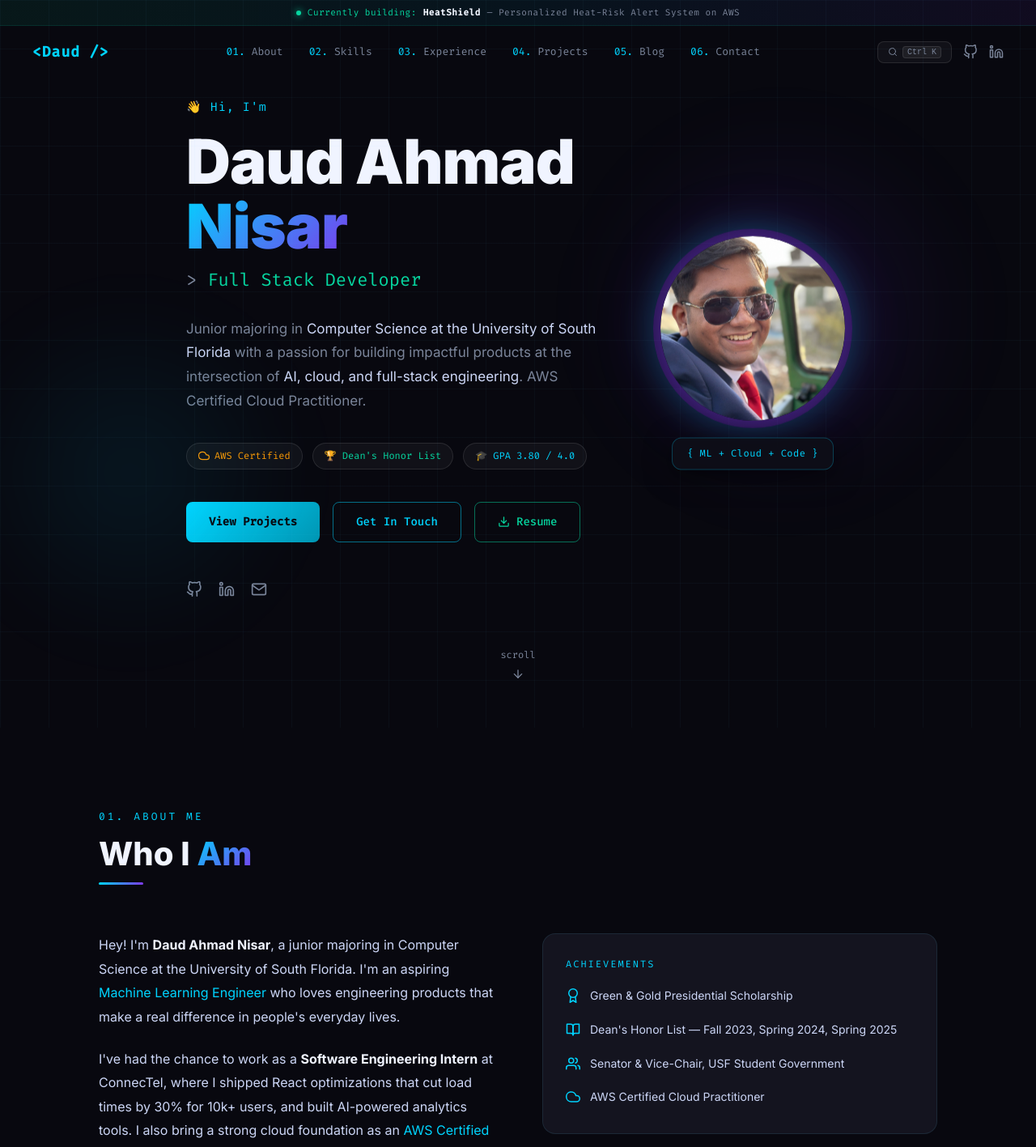
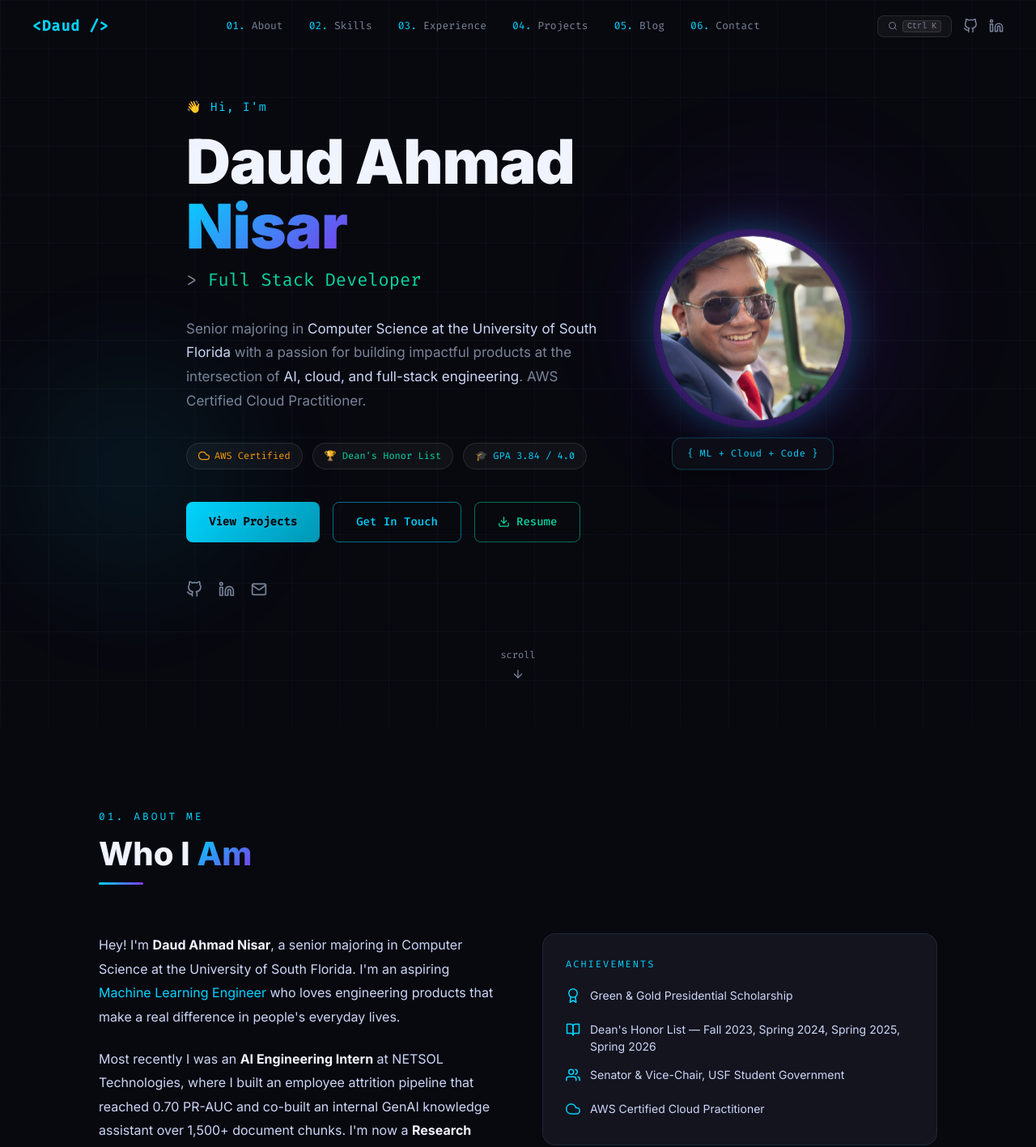
Before and after one commit to therealdaud/portfolio, a React (Vite) app: page / in a window 1280 px wide. Shown: the top 1417 px of the page at 81% size. Built offline with nearby package versions, Linux system fonts and the light colour scheme.

Commit message:
Update resume to v12.0, add PALM Lab and NETSOL roles, drop ConnecTel, remove announcement bar

```diff
--- a/index.html
+++ b/index.html
@@ -7,7 +7,7 @@
 
     <!-- Primary SEO -->
     <title>Daud Ahmad Nisar — CS Student & Software Engineer</title>
-    <meta name="description" content="Daud Ahmad Nisar is a Computer Science student at the University of South Florida, Software Engineering Intern at ConnecTel, and AWS Certified Cloud Practitioner building AI-powered web and cloud applications." />
+    <meta name="description" content="Daud Ahmad Nisar is a senior Computer Science student at the University of South Florida, AI Engineering Intern at NETSOL Technologies, Research Assistant at PALM Lab, and AWS Certified Cloud Practitioner building AI, ML, and cloud-powered applications." />
     <meta name="keywords" content="Daud Ahmad Nisar, Daud Nisar, University of South Florida, USF Computer Science, Software Engineer, AWS Certified, React Developer, Machine Learning, Full Stack Developer" />
     <meta name="author" content="Daud Ahmad Nisar" />
     <meta name="robots" content="index, follow" />
@@ -17,14 +17,14 @@
     <meta property="og:type"        content="website" />
     <meta property="og:url"         content="https://daudnisar.com" />
     <meta property="og:title"       content="Daud Ahmad Nisar — CS Student & Software Engineer" />
-    <meta property="og:description" content="Junior CS student at USF, Software Engineering Intern, AWS Certified Cloud Practitioner, and builder of AI-powered applications." />
+    <meta property="og:description" content="Senior CS student at USF, AI Engineering Intern at NETSOL, Research Assistant at PALM Lab, AWS Certified Cloud Practitioner, and builder of AI-powered applications." />
     <meta property="og:image"       content="https://daudnisar.com/avatar.JPG" />
     <meta property="og:site_name"   content="Daud Ahmad Nisar" />
 
     <!-- Twitter Card -->
     <meta name="twitter:card"        content="summary_large_image" />
     <meta name="twitter:title"       content="Daud Ahmad Nisar — CS Student & Software Engineer" />
-    <meta name="twitter:description" content="Junior CS student at USF, Software Engineering Intern, AWS Certified Cloud Practitioner." />
+    <meta name="twitter:description" content="Senior CS student at USF, AI Engineering Intern at NETSOL, Research Assistant at PALM Lab, AWS Certified Cloud Practitioner." />
     <meta name="twitter:image"       content="https://daudnisar.com/avatar.JPG" />
 
     <!-- JSON-LD Structured Data -->
@@ -36,11 +36,11 @@
       "alternateName": ["Daud Nisar", "Daud Ahmad"],
       "url": "https://daudnisar.com",
       "image": "https://daudnisar.com/avatar.JPG",
-      "jobTitle": "Software Engineering Intern",
-      "description": "Computer Science student at the University of South Florida, AWS Certified Cloud Practitioner, and Software Engineering Intern building AI and cloud-powered applications.",
+      "jobTitle": "AI Engineering Intern",
+      "description": "Senior Computer Science student at the University of South Florida, AWS Certified Cloud Practitioner, AI Engineering Intern, and Research Assistant building AI, ML, and cloud-powered applications.",
       "worksFor": {
         "@type": "Organization",
-        "name": "ConnecTel"
+        "name": "NETSOL Technologies Inc."
       },
       "alumniOf": {
         "@type": "CollegeOrUniversity",
@@ -52,7 +52,7 @@
         "https://linkedin.com/in/daudahmadnisar"
       ],
       "email": "daudnisar1@gmail.com",
-      "knowsAbout": ["React", "Python", "Machine Learning", "AWS", "Node.js", "TypeScript", "Cloud Computing"]
+      "knowsAbout": ["React", "Python", "Machine Learning", "AWS", "Node.js", "TypeScript", "Cloud Computing", "LLM Evaluation", "RAG", "XGBoost", "LangGraph"]
     }
     </script>
   </head>
--- a/src/components/About.tsx
+++ b/src/components/About.tsx
@@ -4,7 +4,7 @@
 import { FiAward, FiBookOpen, FiUsers, FiCloud } from 'react-icons/fi';
 
 const stats = [
-  { value: '3.80', label: 'GPA', icon: '🎓' },
+  { value: '3.84', label: 'GPA', icon: '🎓' },
   { value: '3+',   label: 'Projects Built', icon: '🚀' },
   { value: '500+', label: 'Lives Impacted', icon: '🌍' },
   { value: '10+',  label: 'Bills Drafted', icon: '📜' },
@@ -12,7 +12,7 @@
 
 const highlights = [
   { icon: <FiAward size={18} />,    text: "Green & Gold Presidential Scholarship" },
-  { icon: <FiBookOpen size={18} />, text: "Dean's Honor List — Fall 2023, Spring 2024, Spring 2025" },
+  { icon: <FiBookOpen size={18} />, text: "Dean's Honor List — Fall 2023, Spring 2024, Spring 2025, Spring 2026" },
   { icon: <FiUsers size={18} />,    text: "Senator & Vice-Chair, USF Student Government" },
   { icon: <FiCloud size={18} />, text: "AWS Certified Cloud Practitioner" },
 ];
@@ -42,15 +42,17 @@
             transition={{ duration: 0.6, delay: 0.2 }}
           >
             <p style={{ fontSize: 16, color: 'var(--text)', lineHeight: 1.85, marginBottom: 22 }}>
-              Hey! I'm <strong style={{ color: 'var(--heading)' }}>Daud Ahmad Nisar</strong>, a junior majoring in Computer Science at the
+              Hey! I'm <strong style={{ color: 'var(--heading)' }}>Daud Ahmad Nisar</strong>, a senior majoring in Computer Science at the
               University of South Florida. I'm an aspiring{' '}
               <span style={{ color: 'var(--accent)' }}>Machine Learning Engineer</span> who loves engineering products
               that make a real difference in people's everyday lives.
             </p>
             <p style={{ fontSize: 16, color: 'var(--text)', lineHeight: 1.85, marginBottom: 22 }}>
-              I've had the chance to work as a <strong style={{ color: 'var(--heading)' }}>Software Engineering Intern</strong>{' '}
-              at ConnecTel, where I shipped React optimizations that cut load times by 30% for 10k+ users, and built
-              AI-powered analytics tools. I also bring a strong cloud foundation as an{' '}
+              Most recently I was an <strong style={{ color: 'var(--heading)' }}>AI Engineering Intern</strong>{' '}
+              at NETSOL Technologies, where I built an employee attrition pipeline that reached 0.70 PR-AUC and
+              co-built an internal GenAI knowledge assistant over 1,500+ document chunks. I'm now a{' '}
+              <strong style={{ color: 'var(--heading)' }}>Research Assistant at PALM Lab</strong>, building multilingual
+              benchmarks for LLM web agents. I also bring a strong cloud foundation as an{' '}
               <span style={{ color: 'var(--accent)' }}>AWS Certified Cloud Practitioner</span>.
             </p>
             <p style={{ fontSize: 16, color: 'var(--text)', lineHeight: 1.85, marginBottom: 36 }}>
--- a/src/components/Experience.tsx
+++ b/src/components/Experience.tsx
@@ -1,6 +1,6 @@
 import { useRef } from 'react';
 import { motion, useInView } from 'framer-motion';
-import { FiBriefcase, FiBook, FiUsers, FiHeart } from 'react-icons/fi';
+import { FiBriefcase, FiBook, FiUsers, FiHeart, FiCpu } from 'react-icons/fi';
 
 type Job = {
   role: string;
@@ -14,16 +14,29 @@
 
 const jobs: Job[] = [
   {
-    role: 'Software Engineering Intern',
-    company: 'ConnecTel',
-    period: 'May 2025 – Aug 2025',
+    role: 'Research Assistant',
+    company: 'PALM Lab, University of South Florida',
+    period: 'Apr 2026 – Present',
+    type: 'Research',
+    icon: <FiCpu size={16} />,
+    color: '#00d4ff',
+    bullets: [
+      'Co-developing multilingual **WebArena and VisualWebArena benchmarks** for LLM and vision-language web agents across Bengali, Urdu, and English, with a five-condition factorial across four models designed to study linguistic, visual, structural, and cultural failure modes under controlled language and interface variations.',
+      'Built deterministic evaluation environments using **Python, Playwright, Docker**, seeded backends, reset logic, and database/URL validators, then automated task-success scoring from final environment state across search, forms, account workflows, and multi-step transactions for reproducible cross-model and cross-language evaluation.',
+    ],
+  },
+  {
+    role: 'AI Engineering Intern',
+    company: 'NETSOL Technologies Inc.',
+    period: 'Jun 2026 – Aug 2026',
     type: 'Industry',
     icon: <FiBriefcase size={16} />,
-    color: '#00d4ff',
+    color: '#f472b6',
     bullets: [
-      'Engineered customer portal features by implementing React.js performance optimizations, lazy loading, Webpack bundling, and dynamic code-splitting which reduced page load times by 30% and directly improving the experience for 10k+ active users.',
-      'Designed and built a data analytics monitoring service in Python, SQL, and Flask, integrating AI hooks that enabled 40% faster anomaly detection and significantly uplifted reliability engineering across production systems.',
-      'Collaborated within an Agile team, participating in sprint planning, daily stand-ups, and code reviews, while contributing production-ready code to ConnecTel\'s customer-facing infrastructure.',
+      '**Employee Attrition Modeling** — Developed a 12-month employee attrition pipeline using XGBoost and CatBoost, with Optuna tuning, employee-grouped cross-validation, probability calibration, and held-out evaluation. The final pipeline reached **0.70 PR-AUC, roughly 5× the random baseline**.',
+      'Benchmarked **18+ model families** and found that results repeatedly converged near the same performance ceiling. The analysis suggested further gains depended more on richer organizational signals than on changing algorithms — particularly around compensation, manager and team dynamics, tenure, and employee history.',
+      '**Internal GenAI Knowledge Assistant** — Co-built an internal enterprise knowledge assistant using LangGraph, FastAPI, RAG, Text-to-SQL, and FastMCP. The system routed questions between semantic retrieval over **1,500+ document chunks**, structured queries against a **25+ table database schema**, and uploaded-document search before generating grounded answers.',
+      'Worked on the retrieval and reliability layer, including source-aware ingestion, conversation memory, read-only SQL generation, and fallback between retrieval paths. After finding that boilerplate-heavy pages could dominate retrieved context, we added **per-URL diversity caps and relevance thresholds** to improve source coverage and reduce single-source bias.',
     ],
   },
   {
--- a/src/components/Hero.tsx
+++ b/src/components/Hero.tsx
@@ -283,7 +283,7 @@
               initial={{ opacity: 0, y: 20 }} animate={{ opacity: 1, y: 0 }} transition={{ delay: 0.65 }}
               style={{ fontSize: 17, color: 'var(--muted)', maxWidth: 520, lineHeight: 1.75, marginBottom: 36 }}
             >
-              Junior majoring in <span style={{ color: 'var(--text)' }}>Computer Science at the University of South Florida</span> with a passion for
+              Senior majoring in <span style={{ color: 'var(--text)' }}>Computer Science at the University of South Florida</span> with a passion for
               building impactful products at the intersection of{' '}
               <span style={{ color: 'var(--text)' }}>AI, cloud, and full-stack engineering</span>.
               AWS Certified Cloud Practitioner.
@@ -297,7 +297,7 @@
               {[
                 { label: 'AWS Certified',      icon: <FiCloud size={14} />, color: '#ff9900'       },
                 { label: "Dean's Honor List",  icon: '🏆',                  color: 'var(--accent3)' },
-                { label: 'GPA 3.80 / 4.0',    icon: '🎓',                  color: 'var(--accent)'  },
+                { label: 'GPA 3.84 / 4.0',    icon: '🎓',                  color: 'var(--accent)'  },
               ].map((b, i) => (
                 <span key={i} style={{
                   display: 'inline-flex', alignItems: 'center', gap: 6,
--- a/src/components/Navbar.tsx
+++ b/src/components/Navbar.tsx
@@ -23,30 +23,6 @@
 
   return (
     <>
-      {/* ── Announcement Bar ── */}
-      <div className="announce-bar" style={{
-        position: 'fixed', top: 0, width: '100%', zIndex: 101,
-        background: 'linear-gradient(90deg, rgba(6,214,160,0.08), rgba(0,212,255,0.06), rgba(124,58,237,0.08))',
-        borderBottom: '1px solid rgba(6,214,160,0.12)',
-        display: 'flex', justifyContent: 'center', alignItems: 'center',
-        height: 32,
-      }}>
-        <span style={{
-          display: 'inline-flex', alignItems: 'center', gap: 8,
-          fontSize: 11, color: 'var(--accent3)',
-          fontFamily: 'var(--mono)', letterSpacing: 0.5,
-        }}>
-          <span style={{
-            width: 6, height: 6, borderRadius: '50%',
-            background: 'var(--accent3)',
-            boxShadow: '0 0 8px var(--accent3)',
-            animation: 'pulse-dot 2s ease-in-out infinite',
-          }} />
-          Currently building: <strong style={{ color: 'var(--heading)' }}>HeatShield</strong>
-          <span style={{ color: 'var(--muted)' }}>— Personalized Heat-Risk Alert System on AWS</span>
-        </span>
-      </div>
-
       {/* ── Main Navbar ── */}
       <motion.nav
         initial={{ y: -80, opacity: 0 }}
@@ -54,7 +30,7 @@
         transition={{ duration: 0.6, ease: 'easeOut' }}
         style={{
           position: 'fixed',
-          top: 32,
+          top: 0,
           width: '100%',
           zIndex: 100,
           transition: 'all 0.3s ease',
@@ -176,15 +152,9 @@
       </motion.nav>
 
       <style>{`
-        @keyframes pulse-dot {
-          0%, 100% { opacity: 1; }
-          50% { opacity: 0.3; }
-        }
         @media (max-width: 768px) {
           .desktop-nav { display: none !important; }
           .hamburger { display: flex !important; }
-          .announce-bar { display: none !important; }
-          nav { top: 0 !important; }
         }
       `}</style>
     </>
--- a/src/components/Projects.tsx
+++ b/src/components/Projects.tsx
@@ -20,22 +20,6 @@
 };
 
 const projects: Project[] = [
-  {
-    name: 'HeatShield',
-    emoji: '🌡️',
-    tagline: 'Personalized Heat-Risk Alert System',
-    period: 'Aug 2025 – Present',
-    description: 'A production-grade serverless IoT system on AWS that ingests real-time temperature and humidity readings from IoT sensors, runs a personalized heat index algorithm, and fires SMS alerts via SNS before conditions turn dangerous.',
-    bullets: [
-      'Built a fully serverless pipeline with AWS Lambda (Python 3.13), AWS IoT Core, DynamoDB, SNS, and SAM IaC. IoT devices publish telemetry to an IoT topic rule that triggers Lambda for immediate processing with zero server management.',
-      'Engineered a personalized heat index algorithm beyond standard meteorological formulas, factoring in solar radiation, wind speed, clothing type, exertion level, heat acclimatization days, and cumulative thermal load via exponential smoothing to assign a 4-tier risk level (Green/Yellow/Orange/Red).',
-      'Reduced false negatives by 35% through adaptive sensor-driven alert thresholds with a 10-minute cooldown to prevent alert fatigue, and stored all readings in DynamoDB with auto-expiring TTL to keep storage lean.',
-      'Deployed via AWS SAM with CloudFormation, enabling fully reproducible infrastructure with Lambda Function URLs for HTTP access, making the entire system version-controlled and one-command deployable.',
-    ],
-    tech: ['AWS Lambda', 'AWS IoT Core', 'DynamoDB', 'SNS', 'Python 3.13', 'AWS SAM', 'CloudFormation'],
-    color: '#ff6b35',
-    github: 'https://github.com/therealdaud',
-  },
   {
     name: 'QuietSpot',
     emoji: '🎙️',
```
Also changed, not shown: 1 other file (tests, documents, lock files or other folders).
